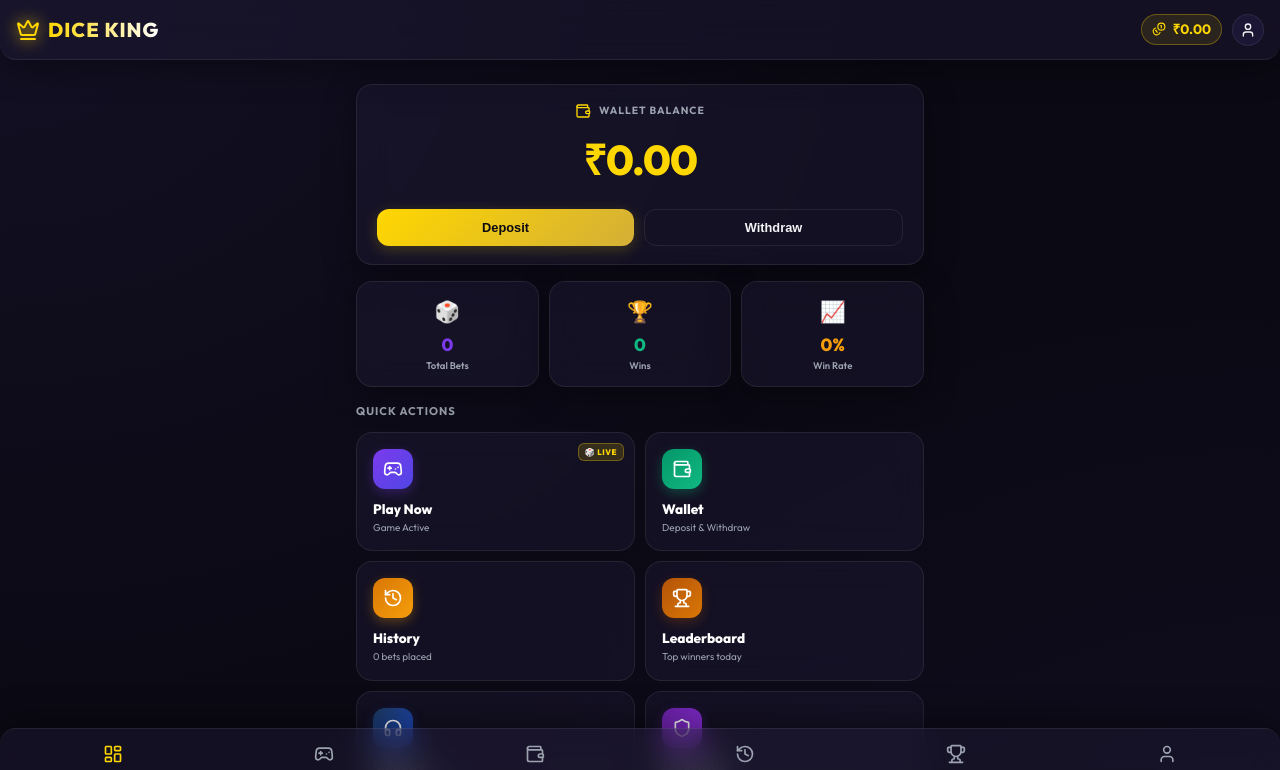
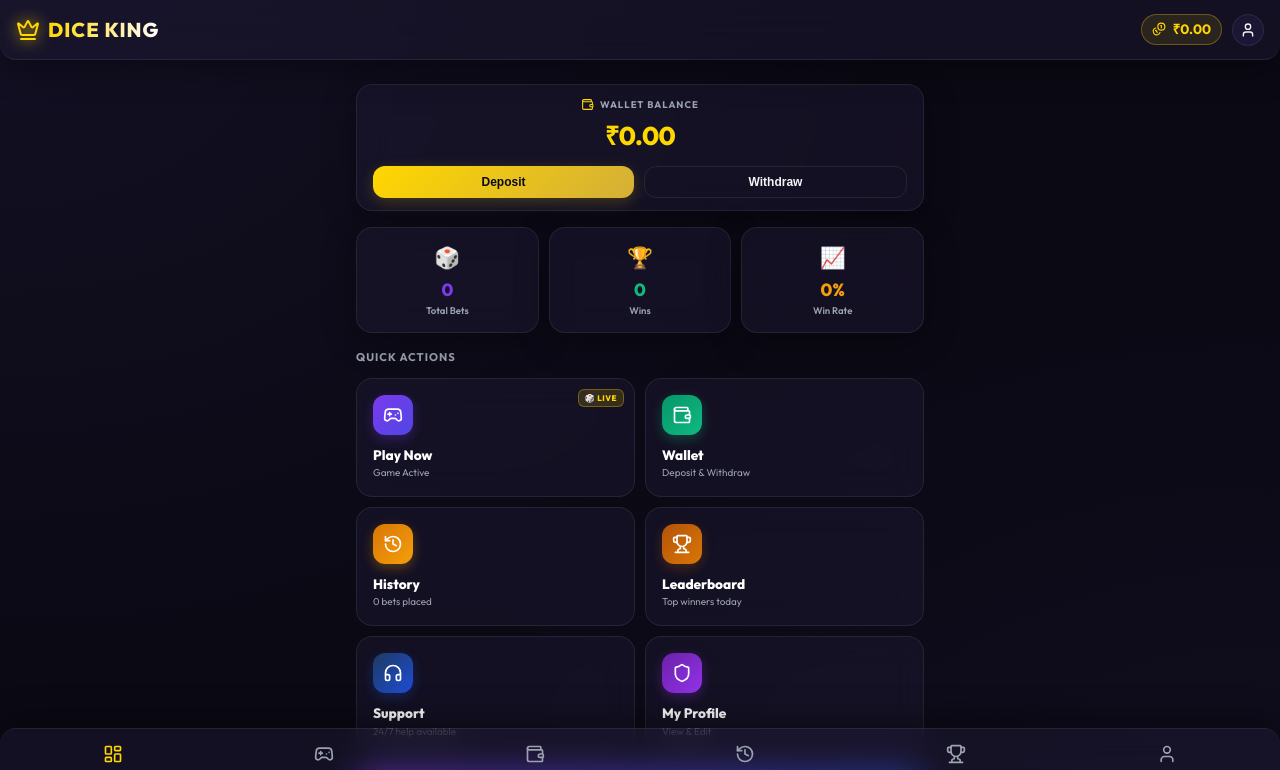
Before and after one commit to onlinecyber/DiceKing, a React (Vite) app: page /dashboard in a window 1280 px wide. Shown: the top 770 px of the page. Built offline with nearby package versions, Linux system fonts and the light colour scheme; no server answers; the database is empty; sample sign-in values are in the browser's storage.

Commit message:
fix: reduce wallet card size and balance font size

```diff
--- a/src/pages/Dashboard.jsx
+++ b/src/pages/Dashboard.jsx
@@ -98,13 +98,13 @@ const Dashboard = () => {
       <div className="content-container" style={{ gap: '16px' }}>
 
         {/* Wallet Balance Card */}
-        <GlassCard style={{ padding: '18px 20px' }}>
-          <div style={{ display: 'flex', justifyContent: 'center', alignItems: 'center', gap: '8px', marginBottom: '10px' }}>
-            <Wallet size={16} color="var(--accent-gold)" />
-            <span style={{ fontSize: '0.65rem', color: 'var(--text-secondary)', fontWeight: '700', letterSpacing: '1px' }}>WALLET BALANCE</span>
+        <GlassCard style={{ padding: '12px 16px' }}>
+          <div style={{ display: 'flex', justifyContent: 'center', alignItems: 'center', gap: '6px', marginBottom: '6px' }}>
+            <Wallet size={13} color="var(--accent-gold)" />
+            <span style={{ fontSize: '0.6rem', color: 'var(--text-secondary)', fontWeight: '700', letterSpacing: '1px' }}>WALLET BALANCE</span>
           </div>
 
-          <div style={{ fontSize: '2.6rem', fontWeight: '900', color: 'var(--accent-gold)', marginBottom: '18px', letterSpacing: '-1px', textAlign: 'center' }}>
+          <div style={{ fontSize: '1.6rem', fontWeight: '900', color: 'var(--accent-gold)', marginBottom: '10px', letterSpacing: '-0.5px', textAlign: 'center' }}>
             ₹{wallet ? wallet.balance.toFixed(2) : '0.00'}
           </div>
 
@@ -122,14 +122,14 @@ const Dashboard = () => {
             <button
               onClick={() => navigate('/wallet')}
               className="btn-gold"
-              style={{ flex: 1, padding: '10px', fontSize: '0.8rem' }}
+              style={{ flex: 1, padding: '8px', fontSize: '0.75rem' }}
             >
               Deposit
             </button>
             <button
               onClick={() => navigate('/wallet')}
               className="btn-outline"
-              style={{ flex: 1, padding: '10px', fontSize: '0.8rem' }}
+              style={{ flex: 1, padding: '8px', fontSize: '0.75rem' }}
             >
               Withdraw
             </button>
```
